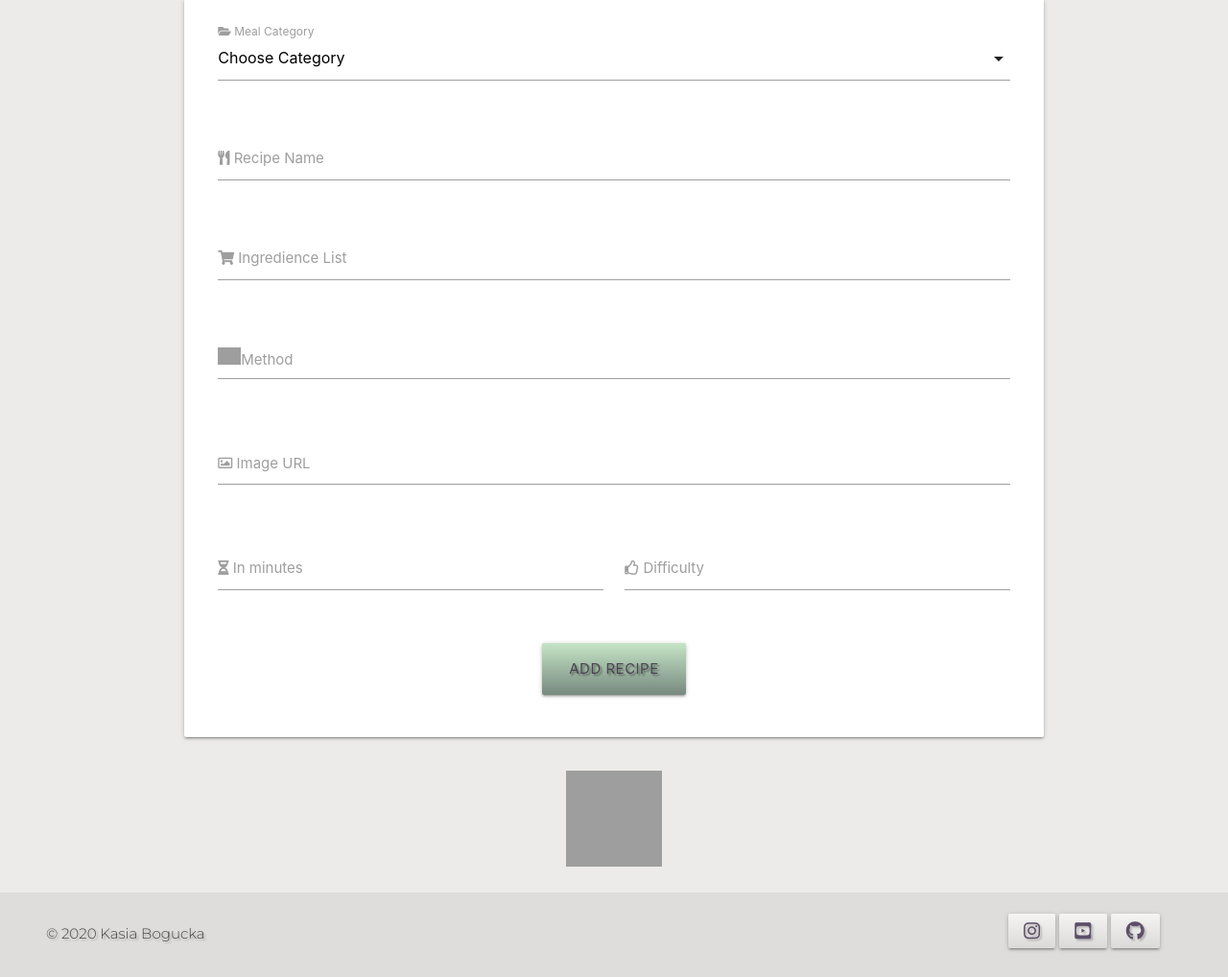
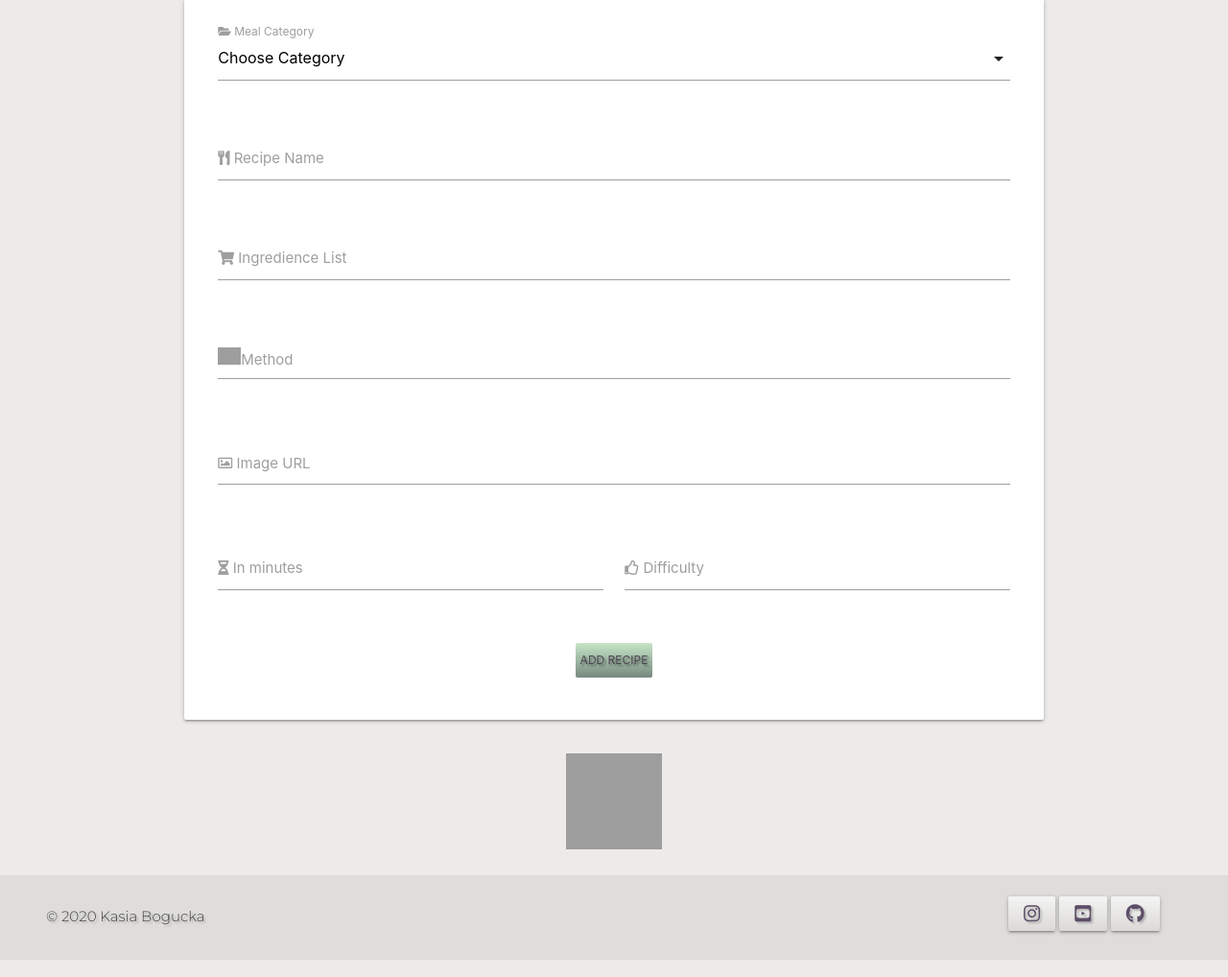
Before and after one commit to Code-Institute-Submissions/kasias-KETO-cookbook, a Flask app: page /add_recipe in a window 1280 px wide. Shown: the part 497-1515 px from the top of the page at 96% size. Run offline with Flask 2, Linux system fonts and the light colour scheme; data that the repository does not hold is empty; some libraries are stand-ins or nearby versions; grey boxes are pictures that could not be loaded.

Commit message:
Ensured the buttons are uniform across the website, so size and font placement works

```diff
--- a/static/css/style.css
+++ b/static/css/style.css
@@ -188,6 +188,10 @@ h3 {
 	color: #4a4250;
 	text-shadow: 2px 2px 2px rgba(0, 0, 0, 0.404);
 	margin-top: 12px;
+    width:80px;
+    font-size: 12px;
+    text-align: center;
+    padding:0;
 }
 .neutral:hover{
     background-color: rgba(145, 114, 155, 0.623);
@@ -240,8 +244,6 @@ h3 {
 }
 
 
-/* Profile */
-
 
 /*Footer*/
 
--- a/templates/add_recipe.html
+++ b/templates/add_recipe.html
@@ -116,7 +116,7 @@
     </div>
     <div class="row">
       <div class="col s12 center-align">
-        <button type="submit" class="btn-large neutral green">Add Recipe</button>
+        <button type="submit" class="btn-flat neutral green">Add Recipe</button>
       </div>
     </div>
   </form>
--- a/templates/edit_recipe.html
+++ b/templates/edit_recipe.html
@@ -61,8 +61,8 @@
         <!-- Buttons -->
         <div class="row">
             <div class="col s12 center-align">
-                <a href="{{url_for('recipe', recipe_id=recipe._id)}}" class="btn-large blue">Cancel</a>
-                <button type="submit" class="btn-large green">Save</button>
+                <a href="{{url_for('recipe', recipe_id=recipe._id)}}" class="btn-flat neutral blue">Cancel</a>
+                <button type="submit" class="btn-flat neutral green">Save</button>
             </div>
         </div>
     </form>
--- a/templates/recipes.html
+++ b/templates/recipes.html
@@ -25,7 +25,7 @@
         <div class="card large">
             <div class="card-image">
                 <img class="bg-image responsive-img" src="{{ recipe.recipe_image }}" alt="{{ recipe.recipe_name }}" />
-                <span class="card-title bg-text"><strong>{{ recipe.recipe_name }}</strong></span>
+                <span class="card-title bg-text text-shadow"><strong>{{ recipe.recipe_name }}</strong></span>
             </div>
             <div class="card-content minimalist">
                 <p>Ingrediences: {{ recipe.keywords }}</p>
```
Also changed, not shown: templates/recipe.html (+4 -4 lines).
